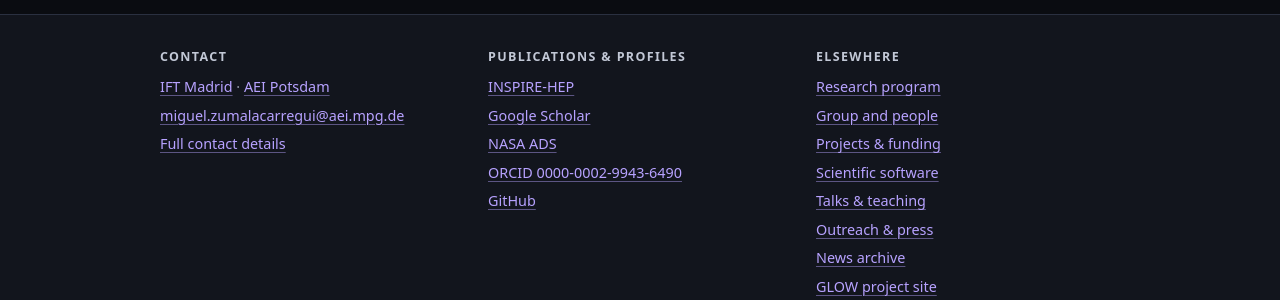
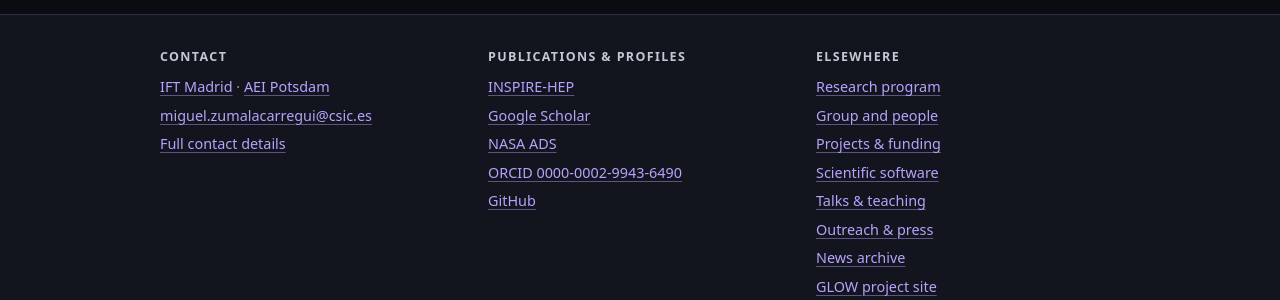
Before and after one commit to miguelzuma/miguelzuma.github.io, a Jekyll site: the page built from contact.html, in a window 1280 px wide and 900 px high, scrolled down 2063 px. Shown: the part 409-709 px from the top of the window. Built offline with Jekyll 4.4.1, drawn with Linux system fonts in a browser that asks for light colours.

Commit message:
Make the CSIC address the default contact email
site.author.email now holds miguel.zumalacarregui@csic.es, so it is what the
footer on every page, the CV page and the CV PDF show. The AEI address moves
to its own key and appears only on the Potsdam card of the contact page,
beside the Potsdam office and address. The keys now name institutions, which
is the convention the affiliation block already follows.

Co-Authored-By: Claude Opus 5 <noreply@anthropic.com>
Claude-Session: https://claude.ai/code/session_01E2ZbXszK9qt9svKVxU5Yrt

```diff
--- a/_config.yml
+++ b/_config.yml
@@ -28,8 +28,11 @@ lang: en
 
 author:
   name: "Miguel Zumalacárregui"
-  email: "miguel.zumalacarregui@aei.mpg.de"
-  email_ift: "miguel.zumalacarregui@csic.es"
+  # The CSIC address is the default: it is what the footer, the CV and the
+  # structured data show. The AEI address appears only beside the Potsdam
+  # card on the contact page.
+  email: "miguel.zumalacarregui@csic.es"
+  email_aei: "miguel.zumalacarregui@aei.mpg.de"
   orcid: "0000-0002-9943-6490"
   orcid_url: "https://orcid.org/0000-0002-9943-6490"
   inspire: "https://inspirehep.net/authors/1113379"
--- a/contact.html
+++ b/contact.html
@@ -28,7 +28,7 @@ description: >-
       28049 Madrid, Spain
     </p>
     <p>
-      <a href="mailto:{{ site.author.email_ift }}">{{ site.author.email_ift }}</a><br>
+      <a href="mailto:{{ site.author.email }}">{{ site.author.email }}</a><br>
       <a href="{{ site.author.institutional_page_ift }}" rel="noopener">Institutional profile</a>
     </p>
   </section>
@@ -47,7 +47,7 @@ description: >-
       Germany
     </p>
     <p>
-      <a href="mailto:{{ site.author.email }}">{{ site.author.email }}</a><br>
+      <a href="mailto:{{ site.author.email_aei }}">{{ site.author.email_aei }}</a><br>
       <a href="{{ site.author.institutional_page_aei }}" rel="noopener">Institutional profile</a>
     </p>
   </section>
```
Also changed, not shown: 1 other file.
